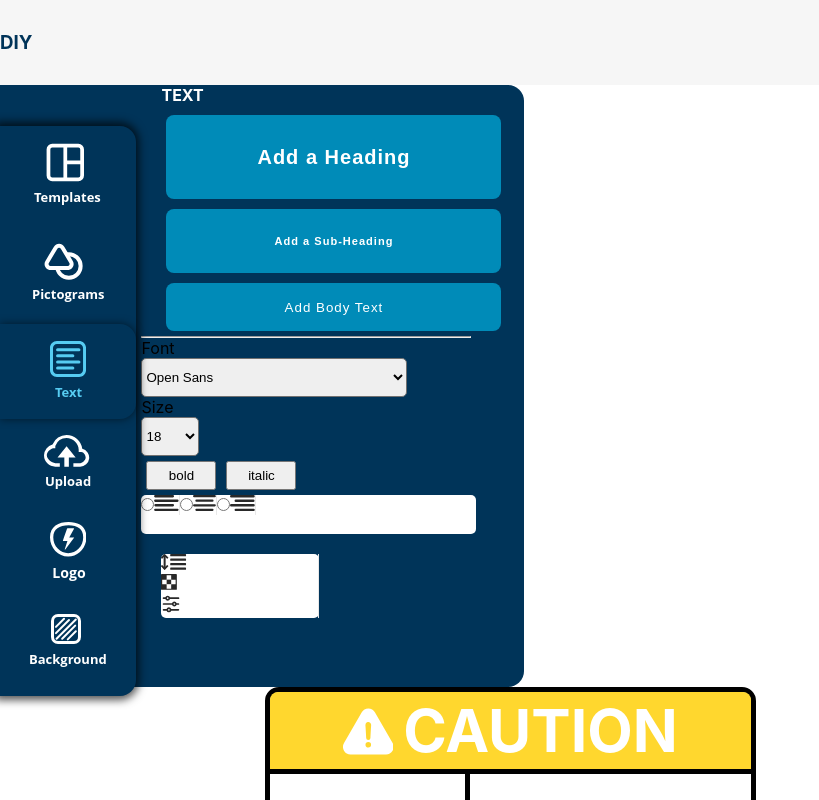
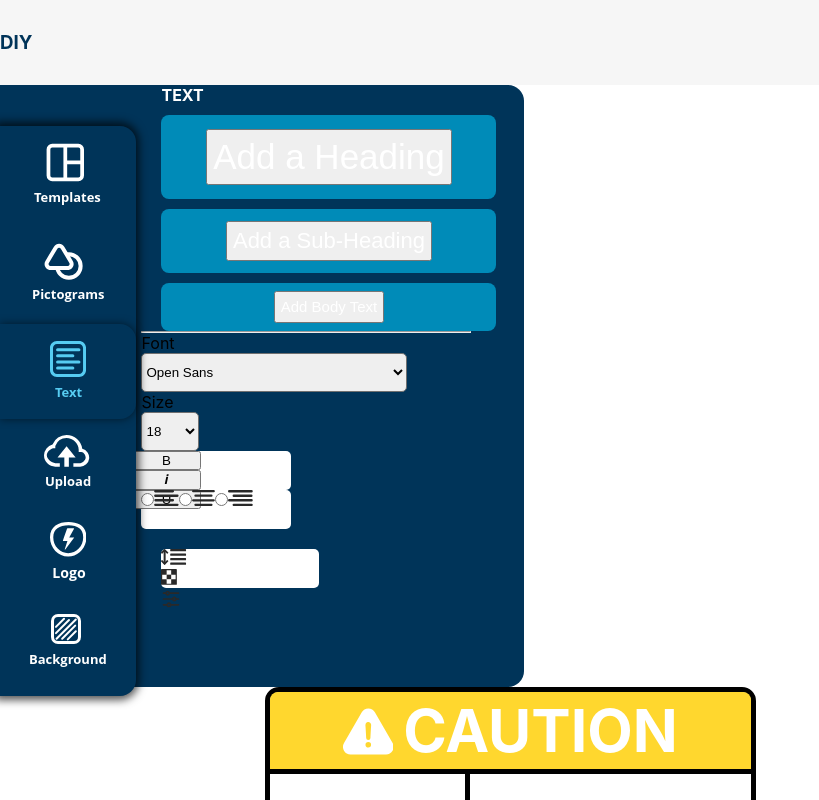
Before and after one commit to Owahed/Complete-DIY, a React (Create React App) app: page / in a window 1280 px wide. Both pictures are taken after a click on the element "Text". Shown: the top 800 px of the page, without its empty margins (0-819 px from the left). Built offline with nearby package versions, Linux system fonts and the light colour scheme; the HTML template or start-up script is replaced by a standard one.

Commit message:
print and Pimg

```diff
--- a/package.json
+++ b/package.json
@@ -6,6 +6,8 @@
     "@testing-library/jest-dom": "^5.14.1",
     "@testing-library/react": "^11.2.7",
     "@testing-library/user-event": "^12.8.3",
+    "html2canvas": "^1.3.2",
+    "jspdf": "^2.3.1",
     "react": "^17.0.2",
     "react-color": "^2.19.3",
     "react-contenteditable": "^3.3.6",
--- a/src/App.css
+++ b/src/App.css
@@ -77,3 +77,24 @@
 .custom-file-input:active::before {
  background: -webkit-linear-gradient(top, #e3e3e3, #f9f9f9);
 }
+/* width */
+.scrollbar::-webkit-scrollbar {
+  width: 10px;
+}
+
+/* Track */
+/* ::-webkit-scrollbar-track {
+  box-shadow: inset 0 0 5px grey;
+  border-radius: 10px;
+} */
+
+/* Handle */
+.scrollbar::-webkit-scrollbar-thumb {
+  background: #BEC2C5;
+  border-radius: 10px;
+}
+
+/* Handle on hover */
+/* ::-webkit-scrollbar-thumb:hover {
+  background: #fff;
+} */
--- a/src/Components/DiyHome/DiyHome.js
+++ b/src/Components/DiyHome/DiyHome.js
@@ -117,13 +117,14 @@ const DiyHomeOne = () => {
   function EditButton(props) {
     return (
       <button
+        className="btn"
         key={props.cmd}
         onMouseDown={(evt) => {
           evt.preventDefault(); // Avoids loosing focus from the editable area
           document.execCommand(props.cmd, false, props.arg); // Send the command to the browser
         }}
       >
-        {props.name || props.cmd}
+        {props.name}
       </button>
     );
   }
--- a/src/Components/MainBody/MainBody.css
+++ b/src/Components/MainBody/MainBody.css
@@ -116,3 +116,14 @@
     border-bottom: 4px solid #000;
 
 }
+.pictograms-cancel-icon{
+    visibility: hidden;
+     width: 20px;
+     cursor: pointer;
+ }
+ .pictograms-img:hover .pictograms-cancel-icon{
+    visibility: visible;
+ }
+ .pictograms-img{
+     cursor: all-scroll;
+ }
--- a/src/Components/Pictograms/Pictograms.css
+++ b/src/Components/Pictograms/Pictograms.css
@@ -33,7 +33,7 @@
     display: flex;
     align-items: center;
     justify-content: center;
-    margin: 16px 5px 10px 5px;
+    margin: 16px 5px 10px 10px;
    }
                                 /* button */
    .btn-class{
@@ -79,3 +79,9 @@
    .btn-class p{
     margin-bottom: 0;
    }
+   .pictograms-container-icon{
+    overflow: auto;
+    height: 325px;
+    width: auto;
+    padding: 0px 12px 0px 15px;
+}
--- a/src/Components/TestSector/Test.css
+++ b/src/Components/TestSector/Test.css
@@ -3,7 +3,7 @@
     margin-left: 10%;
     width: 75%;
     min-height: 100px;
-    border: 1px dashed #aaa;
+    /* border: 1px dashed #aaa; */
     padding: 5px;
     resize: none;
   }
--- a/src/Components/TestSector/TestClass.js
+++ b/src/Components/TestSector/TestClass.js
@@ -15,7 +15,7 @@ class TextClass extends React.Component {
   };
 
   sanitizeConf = {
-    allowedTags: ["b", "i", "em", "strong", "a", "p", "h1", "u"],
+    allowedTags: ["b", "i", "em", "strong", "a", "p", "h4", "h5", "h6", "u"],
     allowedAttributes: { a: ["href"] },
   };
 
--- a/src/Components/Text/Text.css
+++ b/src/Components/Text/Text.css
@@ -19,8 +19,30 @@
 .text-header-title h2, h4, p{
     margin-bottom: 0 !important;
 }
-.text-h2{
+.text-header-title button:hover{
+    color: #fff;
+}
+
+.text-h4{
     height: 84px;
+}
+.text-h4 button{
+    font-size: 35px;
+    color: #fff;
+    font-weight: 500;
+  line-height: 1.2;
+}
+.text-h5 button{
+    font-size: 22px;
+    color: #fff;
+    font-weight: 500;
+  line-height: 1.2;
+}
+.text-h6 button{
+    font-size: 15px;
+    color: #fff;
+    font-weight: 500;
+  line-height: 1.2;
 }
 .text-h5{
     height: 64px;
@@ -46,29 +68,43 @@
     width: 58px;
   }
   .text-btn-group{
-      width: 335px;
+      width: 150px;
       height: 39px;
       background: #fff;
       /* border-color: none !important; */
       border-radius: 5px;
+      margin-right: 19px;
   }
   .btn-outline-primary {
     border-color: none !important;
     width: 55px;
 }
-.btn{
+/* .btn{
 
     border-right: 1px solid #E8E8E8 !important;
-}
+} */
 /* .btn-outline-primary:last-child{
     border-color: red;
 } */
+.btn-b {
+    width: 50px;
+    display: flex;
+    justify-content: center;
+    align-items: center;
+}
+.btn-b button{
+    width: 70px;
+    padding: 0;
+    margin: 0;
+}
 .text-btn-group-two{
     margin-left: 20px;
     background: #fff;
     margin-top: 20px;
     border-radius: 5px;
     width: 158px;
+    height: 39px;
+
 }
 .text-B-U{
     font-weight: bold;
@@ -84,3 +120,12 @@
     /* text-align: left; */
     color: #292929;
 }
+.text-color-pic{
+    position: absolute;
+    background: #fff;
+    z-index: 100;
+}
+/* .edit-fild-one{
+    width: 135px;
+    margin-left: 20px;
+} */
--- a/src/Components/Text/Text.js
+++ b/src/Components/Text/Text.js
@@ -16,15 +16,15 @@ const Text = ({
         <h4 className="pictograms-h4">Text</h4>
       </div>
       <div className="text-container-body">
-        <button className="text-header-title text-h2">
-          <h2>Add a Heading</h2>
-        </button>
-        <button className="text-header-title text-h5">
-          <h5>Add a Sub-Heading</h5>
-        </button>
-        <button className="text-header-title text-h6">
-          <p>Add Body Text</p>
-        </button>
+        <div className="text-header-title text-h4">
+          <EditButton cmd="formatBlock" arg="h4" name="Add a Heading" />
+        </div>
+        <div className="text-header-title text-h5">
+          <EditButton cmd="formatBlock" arg="h5" name="Add a Sub-Heading" />
+        </div>
+        <div className="text-header-title text-h6">
+          <EditButton cmd="formatBlock" arg="h6" name="Add Body Text" />
+        </div>
       </div>
       <div className="my-3 d-flex justify-content-center">
         <hr className="text-hr" />
@@ -59,10 +59,20 @@ const Text = ({
           </select>
         </div>
       </div>
-      <div className="mt-3 d-flex justify-content-center">
-        <EditButton cmd="bold" />
-        <EditButton cmd="italic" />
-        {/* <EditButton cmd="underline" /> */}
+      <div className="mt-3 d-flex justify-content-center ">
+        <div className=" d-flex justify-content-center">
+          <div className=" btn-group text-btn-group pl-3">
+            <div className="btn-b">
+              <EditButton cmd="bold" name="B" />
+            </div>
+
+            <div className="btn-b">
+              <EditButton cmd="italic" name="𝒊" />
+            </div>
+            <div className="btn-b">
+              <EditButton cmd="underline" name="U" />
+            </div>
+          </div>
 
           <div
             className=""
@@ -147,6 +157,7 @@ const Text = ({
                 />
               </svg>
             </label>
+          </div>
         </div>
       </div>
       <div
```
Also changed, not shown: src/Components/MainBody/MainBody.js (+71 -76 lines), 1 other file (tests, documents, lock files or other folders). Lines whose indentation alone changed are shown as unchanged.
